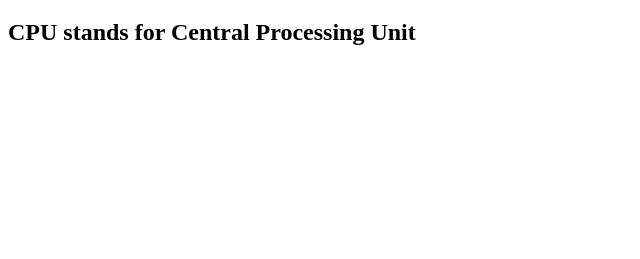
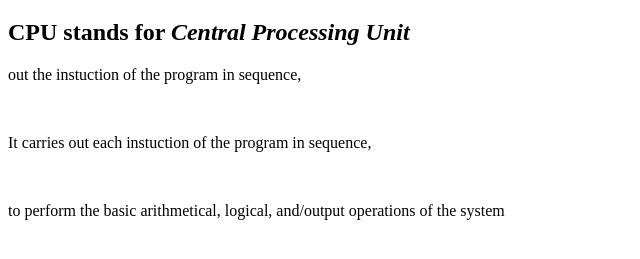
Before and after one commit to iamneo-production/ccbcddbbbadaeccdfffebaeceaec, a plain HTML site: page public/index.html in a window 1280 px wide. Shown: the part 61-320 px from the top of the page, without its empty margins (0-640 px from the left). Drawn offline with Linux system fonts and the light colour scheme.

Commit message:
Backup Commit

```diff
--- a/public/index.html
+++ b/public/index.html
@@ -9,6 +9,9 @@
 </head>
 <body>
     <h1> CPU </h1>
-    <h2> CPU stands for <i></i>Central Processing Unit</h2>
+    <h2> CPU stands for <i>Central Processing Unit</i></h2>
+    <p> out the instuction of the program in sequence,</p><br>
+    <p> It carries out each instuction of the program in sequence,</p><br>
+    <p> to perform the basic arithmetical, logical, and/output operations of the system</p><br>
 </body>
 </html>
```
